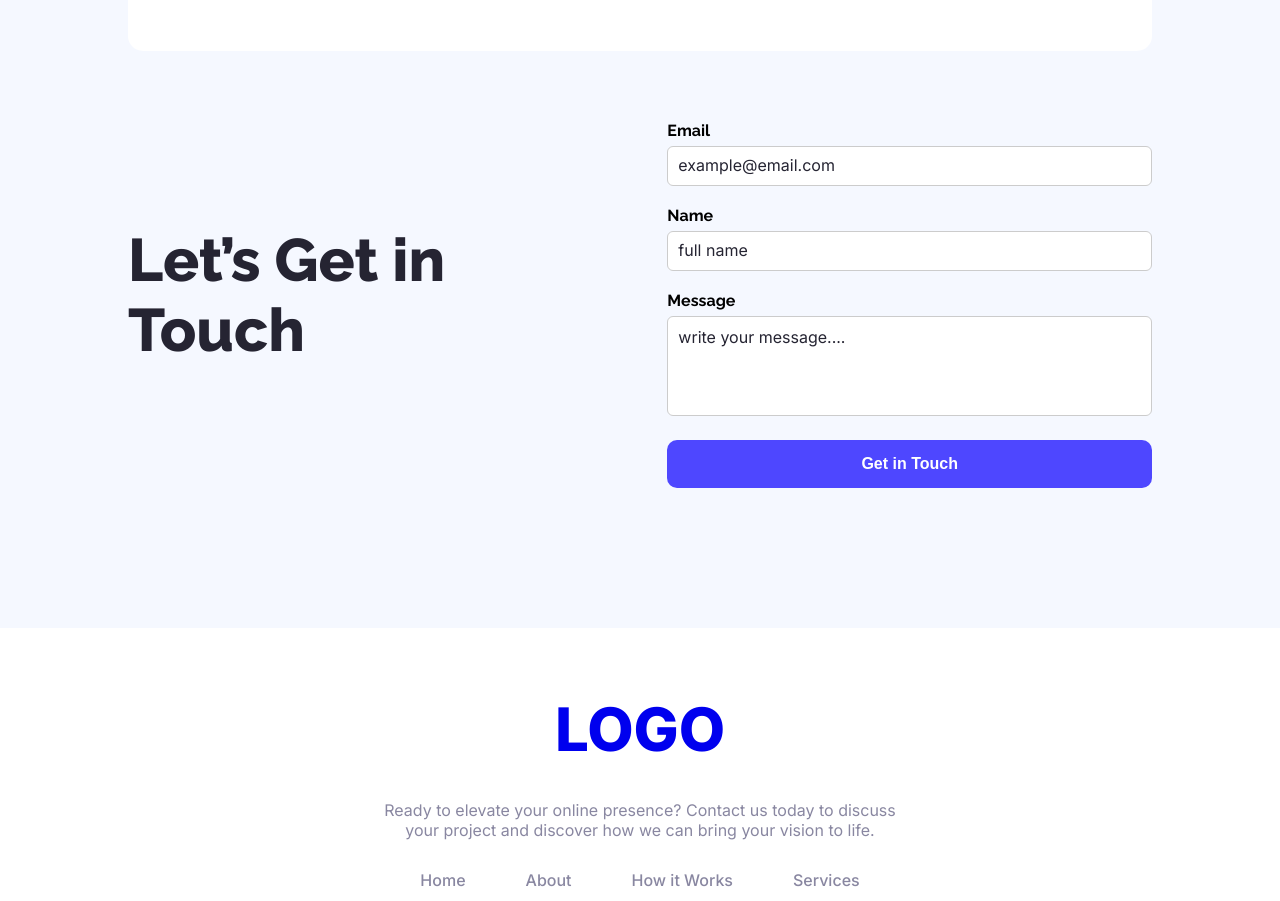
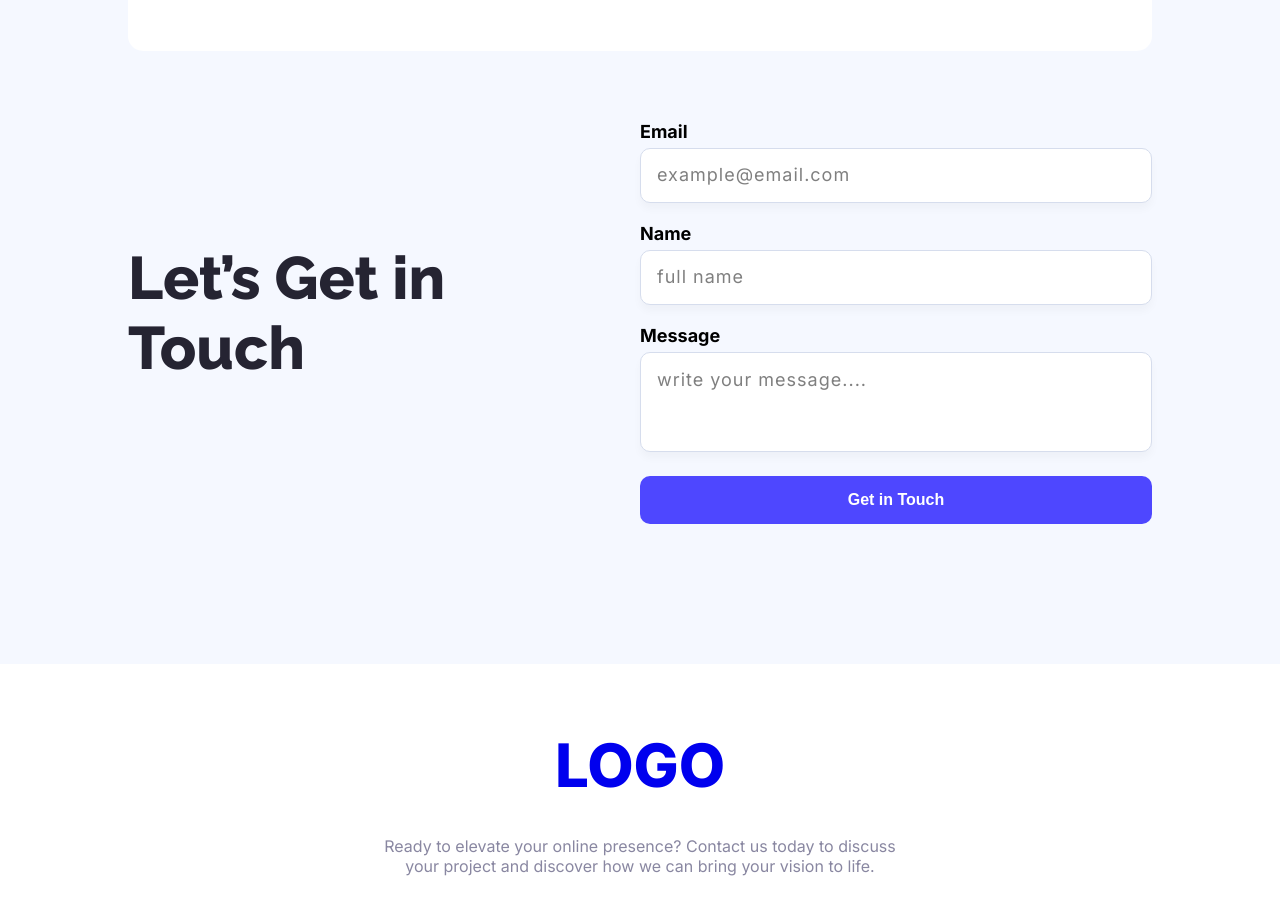
Before and after one commit to Sarwar009/ph-B12A01-landing-launchpad, a plain HTML site: page index.html in a window 1280 px wide. Shown: the part 2563-3464 px from the top of the page. Drawn offline with Linux system fonts and the light colour scheme.

Commit message:
some css changed on contact page

```diff
--- a/Assets/Styles/style.css
+++ b/Assets/Styles/style.css
@@ -264,6 +264,7 @@ body {
 }
 
 .contact .c-header {
+    width: 35%;
     font-size: 60px;
     font-weight: 800;
     color: #252432;
@@ -279,15 +280,17 @@ body {
       margin-top: 20px;
       margin-bottom: 6px;
       font-weight: 700;
+      font-size: 18px;
 }
 .contact .c-form input,
 .contact .c-form textarea{
     width: 100%;
-      padding: 10px;
-      font-size: 16px;
-      border: 1px solid #ccc;
-      border-radius: 6px;
+      padding: 16px;
+      font-size: 18px;
+      border: 1px solid #D6DDED;
+      border-radius: 10px;
       background-color: #ffffff;
+       box-shadow: 0 6px 8px rgba(0, 0, 0, 0.03);
 }
 .contact .c-form textarea {
     height: 100px;
@@ -297,8 +300,9 @@ body {
 .contact .c-form input::placeholder,
 textarea::placeholder {
   font-family: "inter", sans-serif;
-  font-size: 16px;
-  color: #252432;
+  font-size: 18px;
+  color: rgba(0, 0, 0, 0.5);
+  letter-spacing: 1px;
 }
 .contact .c-form button {
     margin-top: 20px;
--- a/index.html
+++ b/index.html
@@ -166,7 +166,7 @@
       <!-- Start Contact Section -->
       <div class="contact container">
         <h1 class="c-header">Let’s Get in Touch</h1>
-        <div class="c-form">
+        <div class="c-form inter-font">
           <form>
             <label for="email">Email</label>
             <input type="email" placeholder="example@email.com" required />
```
